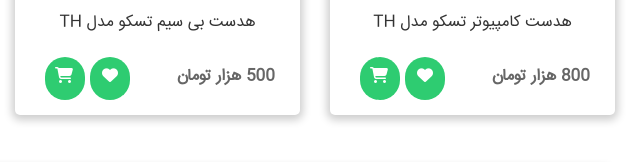
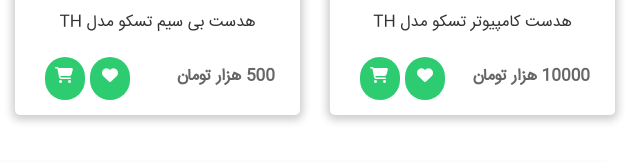
Before and after one commit to arashagp/shopProject, a plain HTML site: page index.html in a window 1280 px wide. Shown: the part 1248-1410 px from the top of the page, 640-1280 px from the left. Drawn offline with nearby package versions, Linux system fonts and the light colour scheme.

Commit message:
change price product

```diff
--- a/index.html
+++ b/index.html
@@ -93,7 +93,8 @@
                         </div>
                         <div class="buttons">
                             <div class="right">
-                                <span class="price">800 هزار تومان</span>
+                                <span class="price">10000 هزار تومان</span>
+
                             </div>
                             <div class="left">
                                 <div class="extend-btn">
```
